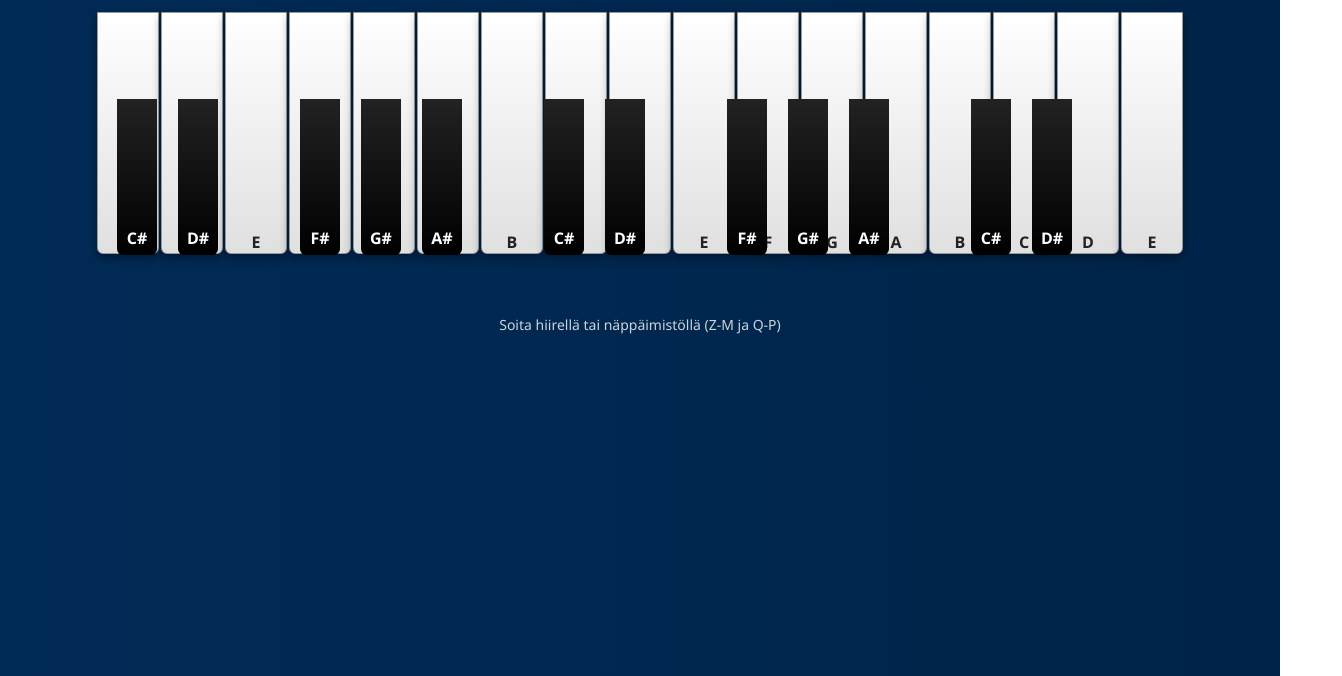
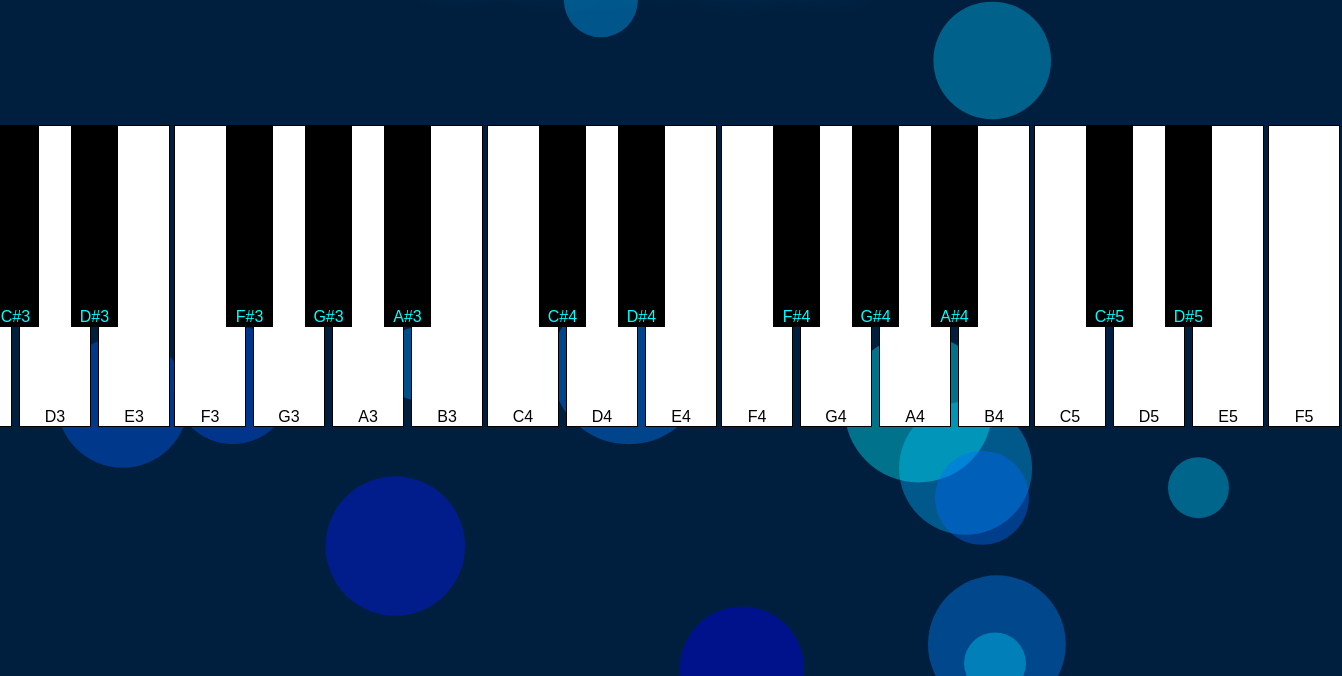
Before and after one commit to jalosenville15-source/VillenPiano, a plain HTML site: page index.html in a window 1280 px wide. Shown: the part 124-800 px from the top of the page, 1342 px wide, since content can reach past the window. Drawn offline with Linux system fonts and the light colour scheme.

Commit message:
Update index.html

```diff
--- a/index.html
+++ b/index.html
@@ -1,207 +1,178 @@
 <!DOCTYPE html>
 <html lang="fi">
 <head>
-<meta charset="utf-8">
-<meta name="viewport" content="width=device-width,initial-scale=1">
+<meta charset="UTF-8">
 <title>Villen Piano</title>
 <style>
-  :root{
-    --blue1:#001f3f;
-    --blue2:#003366;
-    --blue3:#004080;
-    --lightblue:#00ffff;
+  body {
+    margin: 0;
+    overflow: hidden;
+    font-family: sans-serif;
+    background: #001f3f;
   }
-  body{
-    margin:0;
-    height:100vh;
-    font-family:'Segoe UI',sans-serif;
-    display:flex;
-    flex-direction:column;
-    align-items:center;
-    justify-content:flex-start;
-    background:linear-gradient(270deg,var(--blue1),var(--blue2),var(--blue3));
-    background-size:600% 600%;
-    animation:bgshift 18s ease infinite;
-    overflow:hidden;
+  #title {
+    position: absolute;
+    top: 10px;
+    width: 100%;
+    text-align: center;
+    font-size: 5em;
+    color: #0ff;
+    text-shadow: 0 0 20px #0ff, 0 0 40px #0ff, 0 0 60px #0ff;
+    z-index: 2;
   }
-  @keyframes bgshift {
-    0%{background-position:0% 50%}
-    50%{background-position:100% 50%}
-    100%{background-position:0% 50%}
+  #piano {
+    position: absolute;
+    top: 50%;
+    left: 50%;
+    transform: translate(-50%, -50%);
+    display: flex;
+    z-index: 2;
   }
-  h1{
-    color:var(--lightblue);
-    text-shadow:0 0 20px rgba(0,255,255,0.4);
-    font-size:3rem;
-    margin-top:20px;
-    margin-bottom:30px;
+  .key {
+    width: 70px;
+    height: 300px;
+    border: 1px solid #000;
+    position: relative;
+    cursor: pointer;
+    display: flex;
+    flex-direction: column;
+    justify-content: flex-end;
+    align-items: center;
+    font-size: 16px;
+    color: #000;
+    user-select: none;
+    margin: 2px;
   }
-  .piano{
-    position:relative;
-    display:flex;
-    justify-content:center;
-    align-items:flex-end;
-    padding:20px;
-    user-select:none;
+  .white { background: #fff; z-index: 1; }
+  .black {
+    background: #000;
+    width: 45px;
+    height: 200px;
+    margin-left: -22px;
+    margin-right: -22px;
+    color: #0ff;
+    z-index: 2;
   }
-  .white{
-    width:60px;
-    height:240px;
-    margin:1px;
-    background:linear-gradient(to bottom,#fff,#e0e0e0);
-    border:1px solid #999;
-    border-radius:0 0 6px 6px;
-    display:flex;
-    flex-direction:column;
-    justify-content:flex-end;
-    align-items:center;
-    font-weight:bold;
-    color:#222;
-    box-shadow:0 4px 10px rgba(0,0,0,0.4);
-    transition:all 0.08s ease;
-  }
-  .white.active{
-    background:linear-gradient(to bottom,#aef,#68f);
-    transform:translateY(3px);
-    box-shadow:0 0 18px rgba(0,255,255,0.6);
-  }
-  .black{
-    position:absolute;
-    width:40px;
-    height:150px;
-    background:linear-gradient(to bottom,#222,#000);
-    border-radius:0 0 6px 6px;
-    z-index:2;
-    margin-left:-20px;
-    color:#fff;
-    display:flex;
-    justify-content:center;
-    align-items:flex-end;
-    padding-bottom:6px;
-    font-weight:bold;
-    transition:all 0.08s ease;
-  }
-  .black.active{
-    background:linear-gradient(to bottom,#00f,#004);
-    box-shadow:0 0 16px rgba(0,255,255,0.8);
-    transform:translateY(3px);
-  }
-  footer{
-    margin-top:40px;
-    color:rgba(255,255,255,0.8);
-    font-size:14px;
-  }
+  .active { transform: scaleY(0.9); box-shadow: 0 0 15px #0ff; }
+  canvas { position: absolute; top:0; left:0; width:100%; height:100%; z-index:0; }
 </style>
 </head>
 <body>
-<h1>Villen Piano</h1>
-
-<div class="piano" id="piano"></div>
-
-<footer>Soita hiirellä tai näppäimistöllä (Z-M ja Q-P)</footer>
+<div id="title">Villen Piano</div>
+<canvas id="bg"></canvas>
+<div id="piano"></div>
 
 <script>
 const keys = [
-  {name:'C3',freq:130.81,color:'white',key:'z'},
-  {name:'C#3',freq:138.59,color:'black',key:'s'},
-  {name:'D3',freq:146.83,color:'white',key:'x'},
-  {name:'D#3',freq:155.56,color:'black',key:'d'},
-  {name:'E3',freq:164.81,color:'white',key:'c'},
-  {name:'F3',freq:174.61,color:'white',key:'v'},
-  {name:'F#3',freq:185.00,color:'black',key:'g'},
-  {name:'G3',freq:196.00,color:'white',key:'b'},
-  {name:'G#3',freq:207.65,color:'black',key:'h'},
-  {name:'A3',freq:220.00,color:'white',key:'n'},
-  {name:'A#3',freq:233.08,color:'black',key:'j'},
-  {name:'B3',freq:246.94,color:'white',key:'m'},
-
-  {name:'C4',freq:261.63,color:'white',key:'q'},
-  {name:'C#4',freq:277.18,color:'black',key:'2'},
-  {name:'D4',freq:293.66,color:'white',key:'w'},
-  {name:'D#4',freq:311.13,color:'black',key:'3'},
-  {name:'E4',freq:329.63,color:'white',key:'e'},
-  {name:'F4',freq:349.23,color:'white',key:'r'},
-  {name:'F#4',freq:369.99,color:'black',key:'5'},
-  {name:'G4',freq:392.00,color:'white',key:'t'},
-  {name:'G#4',freq:415.30,color:'black',key:'6'},
-  {name:'A4',freq:440.00,color:'white',key:'y'},
-  {name:'A#4',freq:466.16,color:'black',key:'7'},
-  {name:'B4',freq:493.88,color:'white',key:'u'},
-  {name:'C5',freq:523.25,color:'white',key:'i'},
-  {name:'C#5',freq:554.37,color:'black',key:'9'},
-  {name:'D5',freq:587.33,color:'white',key:'o'},
-  {name:'D#5',freq:622.25,color:'black',key:'0'},
-  {name:'E5',freq:659.25,color:'white',key:'p'}
+  {note:"C3", freq:130.81},{note:"C#3", freq:138.59},{note:"D3", freq:146.83},
+  {note:"D#3", freq:155.56},{note:"E3", freq:164.81},{note:"F3", freq:174.61},
+  {note:"F#3", freq:185.00},{note:"G3", freq:196.00},{note:"G#3", freq:207.65},
+  {note:"A3", freq:220.00},{note:"A#3", freq:233.08},{note:"B3", freq:246.94},
+  {note:"C4", freq:261.63},{note:"C#4", freq:277.18},{note:"D4", freq:293.66},
+  {note:"D#4", freq:311.13},{note:"E4", freq:329.63},{note:"F4", freq:349.23},
+  {note:"F#4", freq:369.99},{note:"G4", freq:392.00},{note:"G#4", freq:415.30},
+  {note:"A4", freq:440.00},{note:"A#4", freq:466.16},{note:"B4", freq:493.88},
+  {note:"C5", freq:523.25},{note:"C#5", freq:554.37},{note:"D5", freq:587.33},
+  {note:"D#5", freq:622.25},{note:"E5", freq:659.25},{note:"F5", freq:698.46}
 ];
 
 const piano = document.getElementById('piano');
-const audioCtx = new (window.AudioContext || window.webkitAudioContext)();
+const activeKeys = new Set();
+let sustain = false;
 
-keys.forEach((k,i)=>{
-  const el=document.createElement('div');
-  el.classList.add(k.color);
-  el.dataset.note=k.name;
-  el.innerText=k.name.replace(/\d/,'');
-  piano.appendChild(el);
-  if(k.color==='black'){
-    // position on top of previous white
-    const prevWhiteCount = keys.slice(0,i).filter(n=>n.color==='white').length;
-    el.style.left = (prevWhiteCount*61)+'px';
+const AudioCtx = window.AudioContext || window.webkitAudioContext;
+const ctx = new AudioCtx();
+
+function createOscillator(freq) {
+  const osc = ctx.createOscillator();
+  const gain = ctx.createGain();
+  osc.type = 'sine';
+  osc.frequency.value = freq;
+  osc.connect(gain);
+  gain.connect(ctx.destination);
+  gain.gain.setValueAtTime(0, ctx.currentTime);
+  return {osc, gain};
+}
+
+const notesMap = new Map();
+
+function playNote(note) {
+  if(notesMap.has(note.note)) return;
+  const {osc, gain} = createOscillator(note.freq);
+  osc.start();
+  gain.gain.linearRampToValueAtTime(0.6, ctx.currentTime + 0.02);
+  gain.gain.exponentialRampToValueAtTime(0.3, ctx.currentTime + 0.2);
+  notesMap.set(note.note, {osc, gain});
+  activeKeys.add(note.note);
+}
+
+function stopNote(note) {
+  if(!notesMap.has(note.note)) return;
+  const {osc, gain} = notesMap.get(note.note);
+  if(!sustain){
+    gain.gain.cancelScheduledValues(ctx.currentTime);
+    gain.gain.setValueAtTime(gain.gain.value, ctx.currentTime);
+    gain.gain.exponentialRampToValueAtTime(0.001, ctx.currentTime + 0.5);
+    setTimeout(()=>osc.stop(), 500);
+    notesMap.delete(note.note);
+    activeKeys.delete(note.note);
   }
+}
+
+document.addEventListener('keydown', e=>{
+  if(e.code==="Space"){ sustain=true; }
+});
+document.addEventListener('keyup', e=>{
+  if(e.code==="Space"){ sustain=false; activeKeys.forEach(k=>stopNote({note:k})); }
 });
 
-function play(note){
-  const osc=audioCtx.createOscillator();
-  const gain=audioCtx.createGain();
-  osc.type='sine';
-  osc.frequency.value=note.freq;
-  osc.connect(gain);
-  gain.connect(audioCtx.destination);
+keys.forEach(k=>{
+  const el = document.createElement('div');
+  el.className = k.note.includes('#')?"key black":"key white";
+  el.innerHTML = k.note;
+  piano.appendChild(el);
+  el.addEventListener('mousedown', ()=>{
+    playNote(k);
+    el.classList.add('active');
+  });
+  el.addEventListener('mouseup', ()=>{
+    stopNote(k); el.classList.remove('active');
+  });
+  el.addEventListener('mouseleave', ()=>{
+    stopNote(k); el.classList.remove('active');
+  });
+});
 
-  const now=audioCtx.currentTime;
-  const attack=0.02;
-  const decay=0.3;
-  const sustain=0.2;
-  const release=0.4;
-  gain.gain.setValueAtTime(0,now);
-  gain.gain.linearRampToValueAtTime(0.8,now+attack);
-  gain.gain.exponentialRampToValueAtTime(sustain,now+attack+decay);
-  gain.gain.exponentialRampToValueAtTime(0.001,now+attack+decay+release);
+// Animated blue balls falling (fewer, bigger)
+const canvas = document.getElementById('bg');
+const c = canvas.getContext('2d');
+canvas.width = window.innerWidth;
+canvas.height = window.innerHeight;
 
-  osc.start(now);
-  osc.stop(now+attack+decay+release+0.1);
+let balls = [];
+for(let i=0;i<15;i++){
+  balls.push({
+    x:Math.random()*canvas.width,
+    y:Math.random()*canvas.height,
+    r:Math.random()*50+30,
+    dy:Math.random()*0.5+0.2,
+    color:`rgba(0, ${Math.floor(Math.random()*255)}, 255,0.4)`
+  });
 }
 
-function keyDown(name){
-  const el=document.querySelector(`[data-note="${name}"]`);
-  if(!el) return;
-  el.classList.add('active');
-  const note=keys.find(k=>k.name===name);
-  play(note);
+function animate(){
+  c.clearRect(0,0,canvas.width,canvas.height);
+  balls.forEach(b=>{
+    b.y += b.dy;
+    if(b.y>canvas.height) b.y=0;
+    c.beginPath();
+    c.arc(b.x,b.y,b.r,0,Math.PI*2);
+    c.fillStyle = b.color;
+    c.fill();
+  });
+  requestAnimationFrame(animate);
 }
-function keyUp(name){
-  const el=document.querySelector(`[data-note="${name}"]`);
-  if(el) el.classList.remove('active');
-}
-
-piano.addEventListener('mousedown',e=>{
-  if(e.target.dataset.note) keyDown(e.target.dataset.note);
-});
-piano.addEventListener('mouseup',e=>{
-  if(e.target.dataset.note) keyUp(e.target.dataset.note);
-});
-piano.addEventListener('mouseleave',e=>{
-  document.querySelectorAll('.active').forEach(k=>k.classList.remove('active'));
-});
-
-window.addEventListener('keydown',e=>{
-  const note=keys.find(k=>k.key===e.key.toLowerCase());
-  if(note) keyDown(note.name);
-});
-window.addEventListener('keyup',e=>{
-  const note=keys.find(k=>k.key===e.key.toLowerCase());
-  if(note) keyUp(note.name);
-});
+animate();
 </script>
 </body>
 </html>
```
